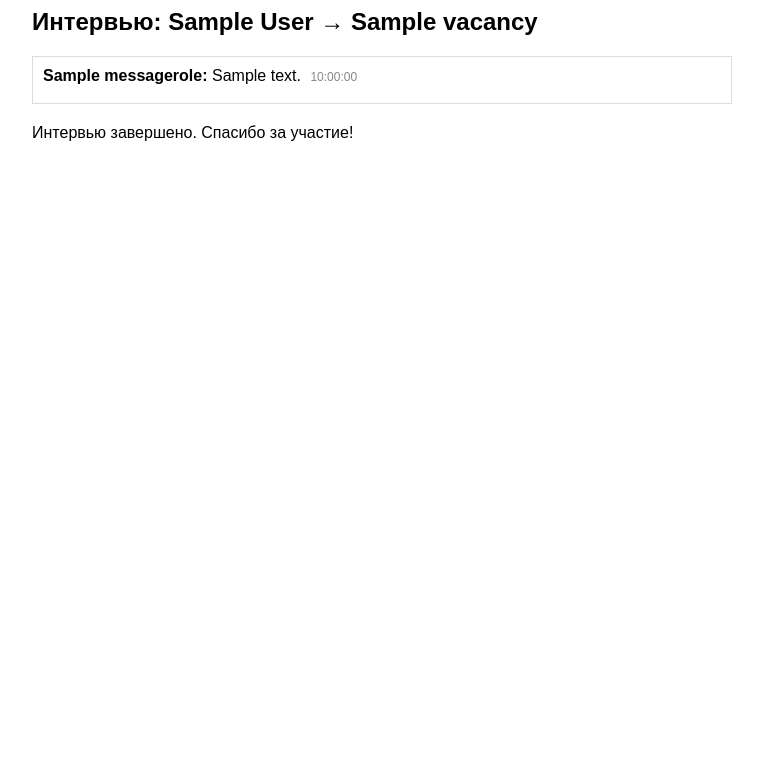
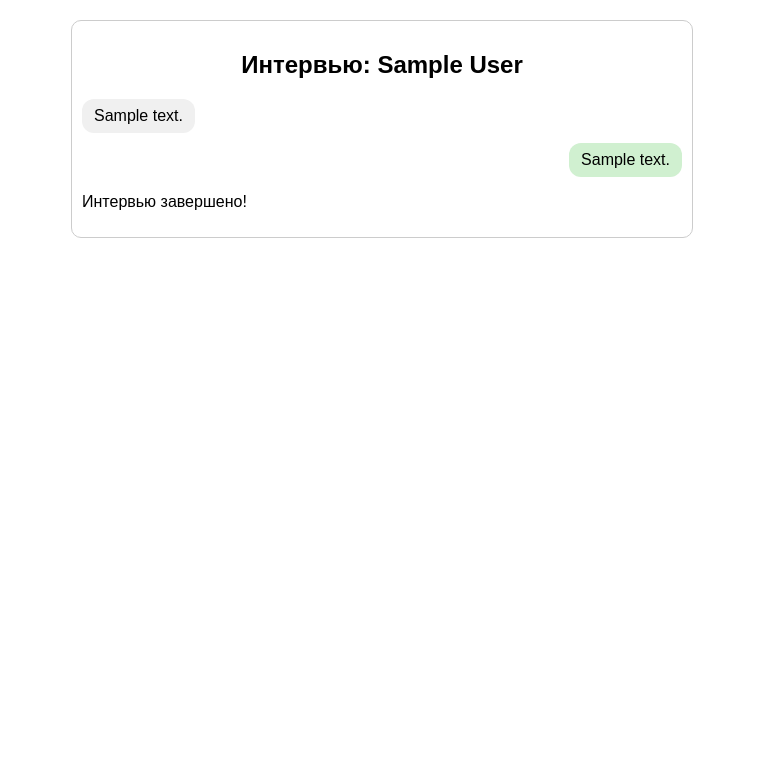
Before and after one commit to ilya-baykov/CandidatesChat, a Django app: page /interviews/chat/ in a window 1280 px wide. Shown: the top 783 px of the page, without its empty margins (258-1021 px from the left). Run offline with Django 5.2, Linux system fonts and the light colour scheme; tables that the repository leaves empty hold one stand-in row (values such as "Sample post").

Commit message:
Расширена система

```diff
--- a/web/apps/interviews/templates/interviews/chat.html
+++ b/web/apps/interviews/templates/interviews/chat.html
@@ -1,61 +1,60 @@
-<div class="interview-chat">
-    <h2>Интервью: {{ interview.candidate.full_name }} → {{ interview.vacancy.title }}</h2>
+<!DOCTYPE html>
+<html lang="en">
+<head>
+    <meta charset="UTF-8">
+    <title>Интервью чат</title>
+    <style>
+        body { font-family: Arial, sans-serif; margin: 20px; }
+        .chat-container { max-width: 600px; margin: auto; border: 1px solid #ccc; padding: 10px; border-radius: 10px; }
+        .messages { display: flex; flex-direction: column; gap: 10px; max-height: 500px; overflow-y: auto; }
+        .message { padding: 8px 12px; border-radius: 12px; max-width: 80%; word-wrap: break-word; }
+        .question { background-color: #f0f0f0; align-self: flex-start; }
+        .answer { background-color: #d0f0d0; align-self: flex-end; }
+        textarea { width: 100%; padding: 8px; border-radius: 6px; border: 1px solid #ccc; margin-top: 10px; }
+        button { margin-top: 5px; padding: 6px 12px; border-radius: 6px; border: none; background-color: #4CAF50; color: white; cursor: pointer; }
+        button:hover { background-color: #45a049; }
+        h2 { text-align: center; }
+    </style>
+</head>
+<body>
 
-    <!-- Список сообщений -->
-    <div class="chat-messages">
-        {% for msg in messages %}
-            <div class="chat-message chat-message-{{ msg.role.code }}">
-                <strong>{{ msg.role.title }}:</strong>
-                <span>{{ msg.content|linebreaksbr }}</span>
-                <small class="message-time">{{ msg.created_at|date:"H:i:s" }}</small>
-            </div>
-        {% empty %}
-            <p>Пока нет сообщений...</p>
+<div class="chat-container">
+    <h2>Интервью: {{ interview.candidate.full_name }}</h2>
+
+    <div class="messages">
+        {# История answered вопросов #}
+        {% for q in interview.questions.all %}
+            {% if q.answer %}
+                <div class="message question">{{ q.question_text }}</div>
+                <div class="message answer">{{ q.answer.answer_text }}</div>
+            {% endif %}
         {% endfor %}
+
+        {# Текущий вопрос (pending или repeat) #}
+        {% if current_question %}
+            <div class="message question">{{ current_question.question_text }}</div>
+        {% endif %}
     </div>
 
-    <!-- Текущий вопрос -->
     {% if current_question %}
-        <div class="current-question">
-            <p><strong>Вопрос {{ current_question.order }}:</strong> {{ current_question.question_text }}</p>
-        </div>
-
-        <!-- Форма ответа -->
         <form method="post">
             {% csrf_token %}
             <input type="hidden" name="question_id" value="{{ current_question.id }}">
-            <textarea name="answer_text" rows="4" placeholder="Введите ваш ответ..." required></textarea>
+            <textarea name="answer_text" required></textarea>
             <button type="submit">Отправить</button>
         </form>
     {% else %}
-        <p>Интервью завершено. Спасибо за участие!</p>
-    {% endif %}
-
-    <!-- Результат последней проверки -->
-    {% if validation_result %}
-        {% if validation_result.is_correct %}
-            <div class="validation-result correct">
-                ✔ Ваш ответ принят. Переходим к следующему вопросу.
-            </div>
-        {% else %}
-            <div class="validation-result incorrect">
-                ✖ {{ validation_result.reply_message }}
-            </div>
-        {% endif %}
+        <p>Интервью завершено!</p>
     {% endif %}
 </div>
 
-<style>
-.interview-chat { max-width: 700px; margin: 0 auto; font-family: sans-serif; }
-.chat-messages { border: 1px solid #ddd; padding: 10px; margin-bottom: 20px; max-height: 400px; overflow-y: auto; }
-.chat-message { margin-bottom: 8px; }
-.chat-message-candidate { color: #1a73e8; }
-.chat-message-agent { color: #34a853; }
-.chat-message-system { color: #fbbc05; font-style: italic; }
-.message-time { font-size: 0.75em; color: #888; margin-left: 5px; }
-.current-question { margin-bottom: 10px; }
-textarea { width: 100%; padding: 8px; margin-bottom: 10px; }
-button { padding: 8px 16px; }
-.validation-result.correct { color: green; margin-top: 10px; }
-.validation-result.incorrect { color: red; margin-top: 10px; }
-</style>
+
+<script>
+    // Прокрутка истории сообщений вниз при загрузке страницы
+    const messagesDiv = document.querySelector('.messages');
+    if (messagesDiv) {
+        messagesDiv.scrollTop = messagesDiv.scrollHeight;
+    }
+</script>
+</body>
+</html>
--- a/web/apps/interviews/views/candidate_chat.py
+++ b/web/apps/interviews/views/candidate_chat.py
@@ -78,6 +78,11 @@ class CandidateInterviewView(View):
         )
 
         current_question = flow.get_current_question()
+        if current_question:
+            MessageService.ensure_system_question_logged(
+                interview=interview,
+                question=current_question,
+            )
 
         context = self.build_context(interview=interview, current_question=current_question,
                                      validation_result=validation_result)
```
